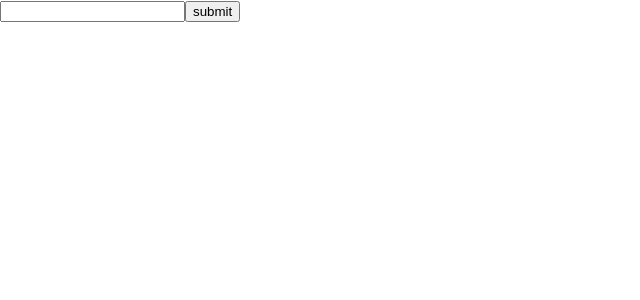
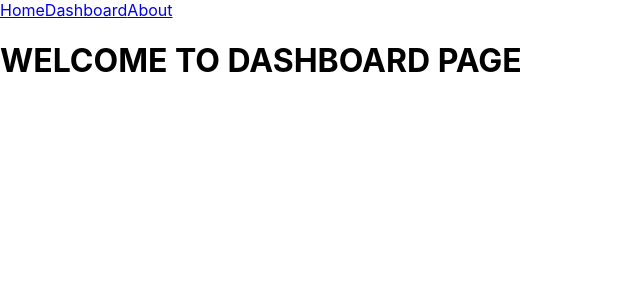
Before and after one commit to bhargavipatnana12/practice, a React (Create React App) app: page /Dashboard in a window 1280 px wide. Shown: the top 300 px of the page, without its empty margins (0-640 px from the left). Built offline with nearby package versions, Linux system fonts and the light colour scheme.

Commit message:
React Router

```diff
--- a/package.json
+++ b/package.json
@@ -8,8 +8,11 @@
     "@testing-library/react": "^16.3.2",
     "@testing-library/user-event": "^13.5.0",
     "axios": "^1.13.5",
+    "bootstrap": "^5.3.8",
     "react": "^19.2.4",
+    "react-bootstrap": "^2.10.10",
     "react-dom": "^19.2.4",
+    "react-router-dom": "^7.13.1",
     "react-scripts": "5.0.1",
     "web-vitals": "^2.1.4"
   },
--- /dev/null
+++ b/src/About.js
@@ -0,0 +1,11 @@
+import React from "react";
+
+const About = () => {
+  return (
+    <div>
+      <h1>WELCOME TO ABOUT PAGE</h1>
+    </div>
+  );
+};
+
+export default About;
--- a/src/App.js
+++ b/src/App.js
@@ -1,16 +1,20 @@
 import React from "react";
-
+import { BrowserRouter, Routes, Route } from "react-router-dom";
+import Home from "./Home";
+import Dashboard from "./Dashboard";
+import About from "./About";
+import NavbarComp from "./NavbarComp";
 const App = () => {
-  const inputRef = React.useRef("");
-  const submitHandler = (e) => e.preventDefault();
-
-  alert(inputRef.current.value);
   return (
     <div>
-      <form onSubmit={submitHandler}>
-        <input type="text" ref={inputRef} />
-        <input type="submit" value="submit" />
-      </form>
+      <BrowserRouter>
+        <NavbarComp />
+        <Routes>
+          <Route path="/" element={<Home />} />
+          <Route path="/Dashboard" element={<Dashboard />} />
+          <Route path="/About" element={<About />} />
+        </Routes>
+      </BrowserRouter>
     </div>
   );
 };
--- /dev/null
+++ b/src/Dashboard.js
@@ -0,0 +1,11 @@
+import React from "react";
+
+const Dashboard = () => {
+  return (
+    <div>
+      <h1>WELCOME TO DASHBOARD PAGE</h1>
+    </div>
+  );
+};
+
+export default Dashboard;
--- /dev/null
+++ b/src/Home.js
@@ -0,0 +1,11 @@
+import React from "react";
+
+const Home = () => {
+  return (
+    <div>
+      <h1>WELCOME TO HOME PAGE</h1>
+    </div>
+  );
+};
+
+export default Home;
--- /dev/null
+++ b/src/NavbarComp.js
@@ -0,0 +1,23 @@
+import React from "react";
+import { Link } from "react-router-dom";
+import Navbar from "react-bootstrap/Navbar";
+
+const NavbarComp = () => {
+  return (
+    <div>
+      <Navbar>
+        <Link to="/" style={{ gap: "500" }}>
+          Home
+        </Link>
+        <Link to="/Dashboard" style={{ gap: "100" }}>
+          Dashboard
+        </Link>
+        <Link to="/About" style={{ gap: "100" }}>
+          About
+        </Link>
+      </Navbar>
+    </div>
+  );
+};
+
+export default NavbarComp;
```
Also changed, not shown: 1 other file (tests, documents, lock files or other folders).
